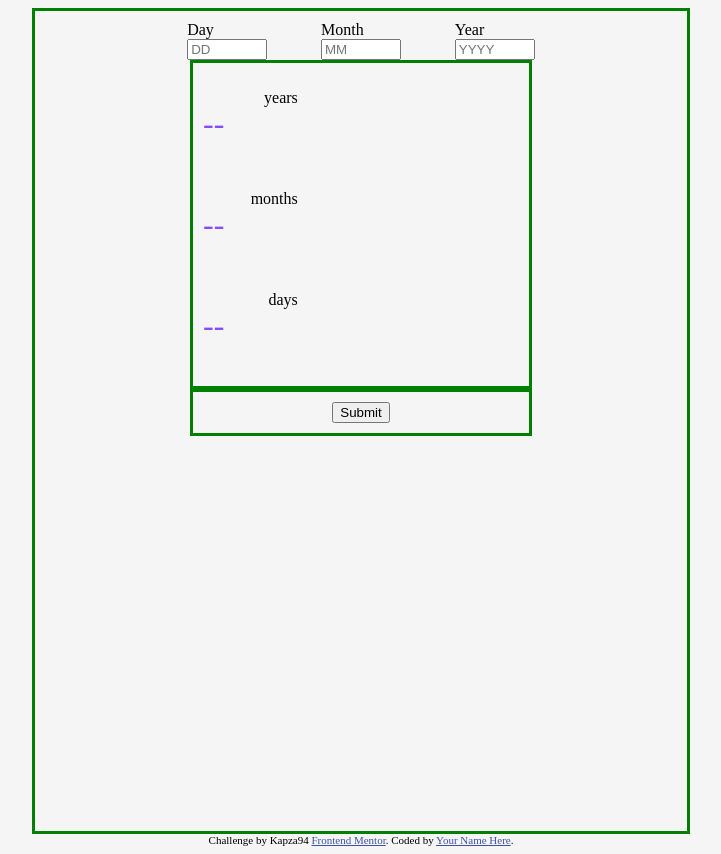
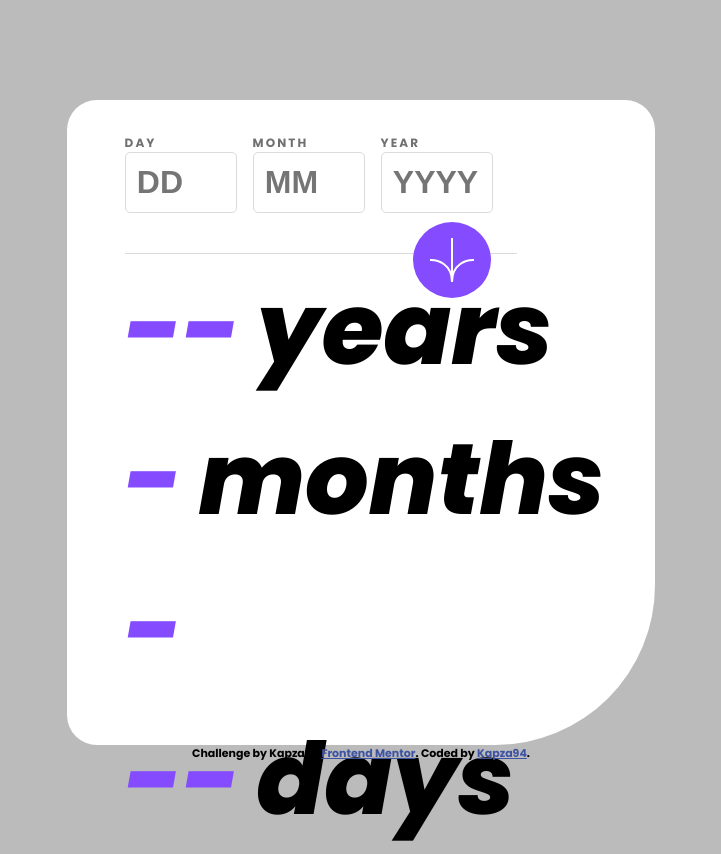
Before and after one commit to Kapza94/age-calculator-app, a plain HTML site: page index.html in a window 1280 px wide. Shown: the whole page, without its empty margins (279-1000 px from the left). Drawn offline with Linux system fonts and the light colour scheme.

Commit message:
styling done

```diff
--- a/app.js
+++ b/app.js
@@ -34,7 +34,7 @@ const submitButton = document.getElementById('submit-btn');
 
 //Input Values Output
 const outputDay = document.getElementById('input-display-day');
-// const outputDayValue = outputDay.value;
+const outputDayValue = outputDay.value;
 const outputMonth = document.getElementById('input-display-month');
 const outputYear =document.getElementById('input-display-year');
 
@@ -51,26 +51,24 @@ let inputYearValue = inputYear.value;
     //Month result calculation
     const monthResult = currentMonth - inputMonthValue;
     outputMonth.innerHTML = monthResult;
-
     //Day result calculation
     const dayResult = currentDay - inputDayValue;
     outputYear.innerHTML = dayResult;
 
     if(inputYearValue > currentYear){
-        inputYearValue.style.border = '1px solid red';
-        console.log(inputYearValue > currentYear)
+        inputYear.style.border = '1.5px solid red';
+    }
+
+    if(inputMonthValue > currentMonth ){
+        outputMonth = outputMonth - 1;
+        //DONE-works fine. Red color for past. ERROR NEEDED
     }
 
     // if(currentMonth < inputMonthValue){
-        //inputYearValue = inputYearValue - 1;
-        //inputMonthValue = inputMonthValue + 12;
-        //outputDay.innerHTML = 'inputMonthValue';
+
     // }
 
-
-
 })
-
 // X years = 2023 (current year) - 1994(birth year) = 29 years
 // Y months = 11 (current month) - 6(birth month) = 5 months- minus 1 month so i have to carry over the days.
 // Z days = 8 (current day) - 15 (birth day) = -7 then i have to plus 31 so then its 24
--- a/index.html
+++ b/index.html
@@ -24,8 +24,8 @@
     <div class="content-container content-center">
       <form action="" class="d-flex form">
         <!-- Day -->
-        <div id="input-day-wrapper" class="input-container d-flex align-column">
-          <label for="input-date">Day</label>
+        <div id="input-day-wrapper" class="input-container d-flex align-column pad-left">
+          <label for="input-date" class="label">DAY</label>
           <input
             type="text"
             maxlength="2"
@@ -37,7 +37,7 @@
         </div>
         <!-- Month -->
         <div id="input-month-wrapper" class="input-container d-flex align-column">
-          <label for="input-month">Month</label>
+          <label for="input-month" class="label">MONTH</label>
           <input
             type="text"
             maxlength="2"
@@ -49,7 +49,7 @@
         </div>
         <!--Year  -->
         <div id="input-year-wrapper" class="input-container d-flex align-column">
-          <label for="input-year">Year</label>
+          <label for="input-year" class="label">YEAR</label>
           <input
             type="text"
             maxlength="4"
@@ -60,32 +60,47 @@
           />
         </div>
       </form>
+      <div class="svg-art">
+        <svg
+          xmlns="http://www.w3.org/2000/svg"
+          class="svg"
+          width="46"
+          height="44"
+          viewBox="0 0 46 44"
+        >
+          <g fill="none" stroke="#FFF" stroke-width="2">
+            <path
+              d="M1 22.019C8.333 21.686 23 25.616 23 44M23 44V0M45 22.019C37.667 21.686 23 25.616 23 44"
+            />
+          </g>
+        </svg>
+      </div>
 
-      <div id="user-output-display-block" class="output-display content-center align-column">
-        <div class="spaced-outputs d-flex-between">
+      <div id="user-output-display-block" class="output-display align-column">
+        <div class="spaced-outputs d-flex">
           <p id="input-display-day" class="input-display">--</p>
-          <p>years</p>
+          <p class="output-text">years</p>
         </div>
 
-        <div class="spaced-outputs d-flex-between">
+        <div class="spaced-outputs d-flex">
           <p id="input-display-month" class="input-display">--</p>
-          <p>months</p>
+          <p class="output-text">months</p>
         </div>
 
-        <div class="spaced-outputs d-flex-between">
+        <div class="spaced-outputs d-flex">
           <p id="input-display-year" class="input-display">--</p>
-          <p>days</p>
+          <p class="output-text">days</p>
         </div>
       </div>
-
+      <!--
       <div class="submit-wrapper d-flex content-center">
         <button id="submit-btn" class="submit-btn-class">Submit</button>
-      </div>
+      </div> -->
     </div>
     <div class="attribution">
       Challenge by Kapza94
       <a href="https://www.frontendmentor.io?ref=challenge" target="_blank">Frontend Mentor</a>.
-      Coded by <a href="#">Your Name Here</a>.
+      Coded by <a href="#">Kapza94</a>.
 
       <script src="./app.js"></script>
     </div>
--- a/style.css
+++ b/style.css
@@ -2,11 +2,24 @@
 
 body {
   background-color: whitesmoke;
+  font-family: "Poppins", sans-serif;
+  background-color: #bbbbbb;
+  margin-top: 100px;
+}
+
+.content-container {
+  margin-top: 50px;
+  height: 625px;
+  background-color: white;
+  border-bottom-right-radius: 160px;
+  border-bottom-left-radius: 30px;
+  border-top-right-radius: 30px;
+  border-top-left-radius: 30px;
 }
 
 .d-flex {
   display: flex;
-  justify-content: center;
+  justify-content: flex-start;
 }
 
 .d-flex-between {
@@ -15,7 +28,7 @@ body {
 }
 
 .spaced-outputs {
-  width: 30%;
+  width: 117%;
 }
 
 .align-column {
@@ -24,24 +37,41 @@ body {
 }
 
 .input-container {
-  width: 5rem;
+  width: 7rem;
+  padding-left: 1rem;
+  padding-top: 1.5rem;
+  padding-bottom: 1.5rem;
+}
+
+.pad-left {
+  padding-left: 3rem;
+}
+
+.label {
+  color: hsl(0, 1%, 44%);
+  font-size: 12px;
+  font-weight: 100;
+  letter-spacing: 2.1px;
+}
+
+.input-field {
+  padding: 0.7rem;
+  font-size: 32px;
+  font-weight: 700;
+  border-radius: 5px;
+  border: 1px solid hsl(0, 0%, 86%);
+  background-color: white;
 }
 
 .form {
-  margin: 0 auto;
-  justify-content: space-between;
   width: 55%;
+  margin-bottom: 1rem;
 }
 
 .content-center {
   margin: auto;
-  width: 50%;
-  border: 3px solid green;
+  width: 45%;
   padding: 10px;
-}
-
-.content-container {
-  height: 100vh;
 }
 
 .submit-btn-class {
@@ -49,6 +79,48 @@ body {
 }
 
 .input-display {
-  font-size: 32px;
+  font-size: 100px;
   color: hsl(259, 100%, 65%);
+  width: auto;
+  margin: 0;
+  font-weight: 800;
+  font-style: italic;
 }
+
+.output-text {
+  font-size: 100px;
+  font-weight: 800;
+  font-style: italic;
+  margin-left: 1rem;
+  margin-right: 0;
+  margin-top: 0;
+  margin-bottom: auto;
+}
+
+.svg-art {
+  display: flex;
+  justify-content: end;
+  margin-right: 177px;
+}
+
+.svg {
+  border-radius: 100%;
+  background-color: hsl(259, 100%, 65%);
+  padding: 1rem;
+  position: absolute;
+  top: 222px;
+  right: 510px;
+}
+
+.svg::before {
+  content: "";
+  display: inline-block;
+  position: absolute;
+  top: 50px;
+}
+
+.output-display {
+  border-top: 1px solid hsl(0, 0%, 86%);
+  width: 69%;
+  margin-left: 3rem;
+}
```
